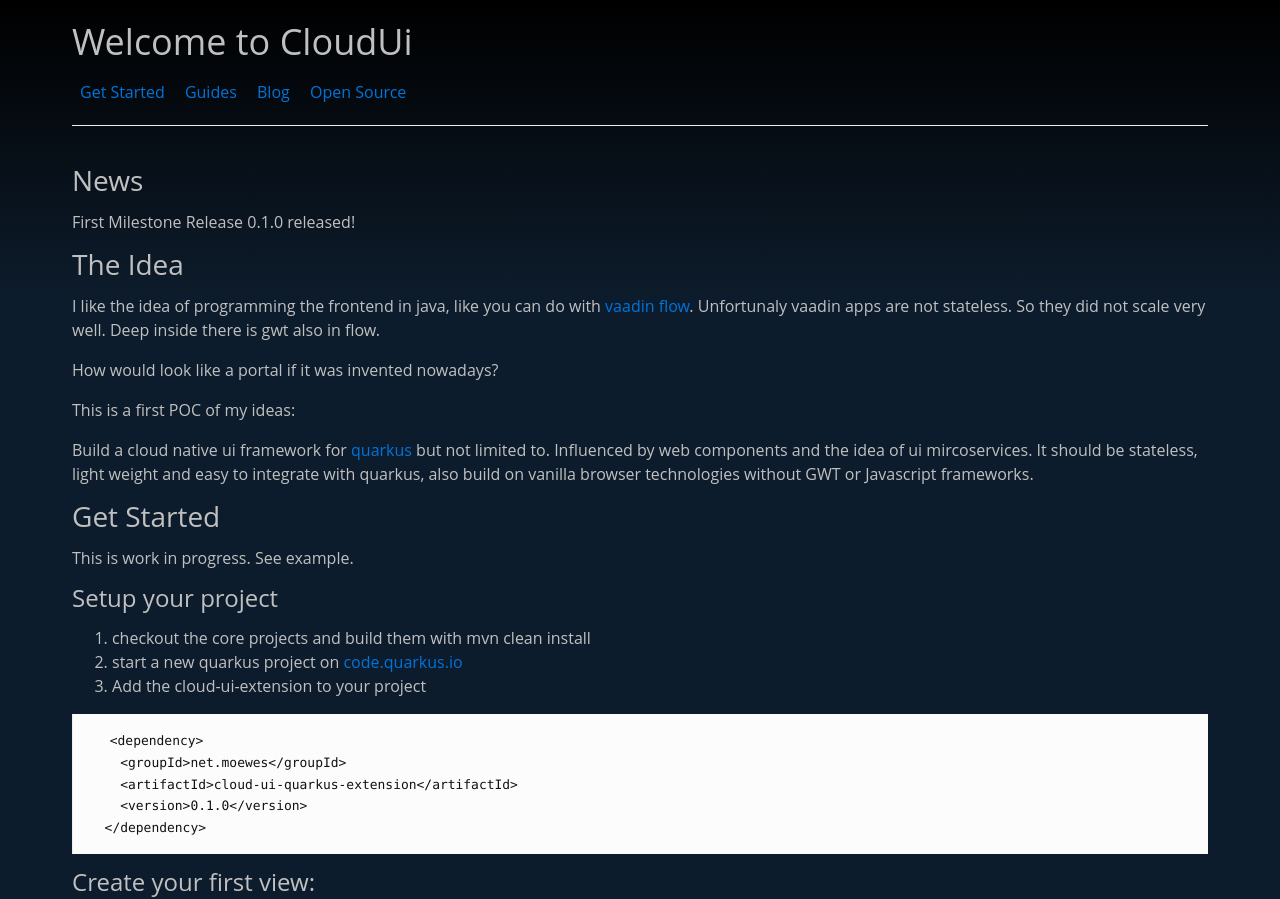
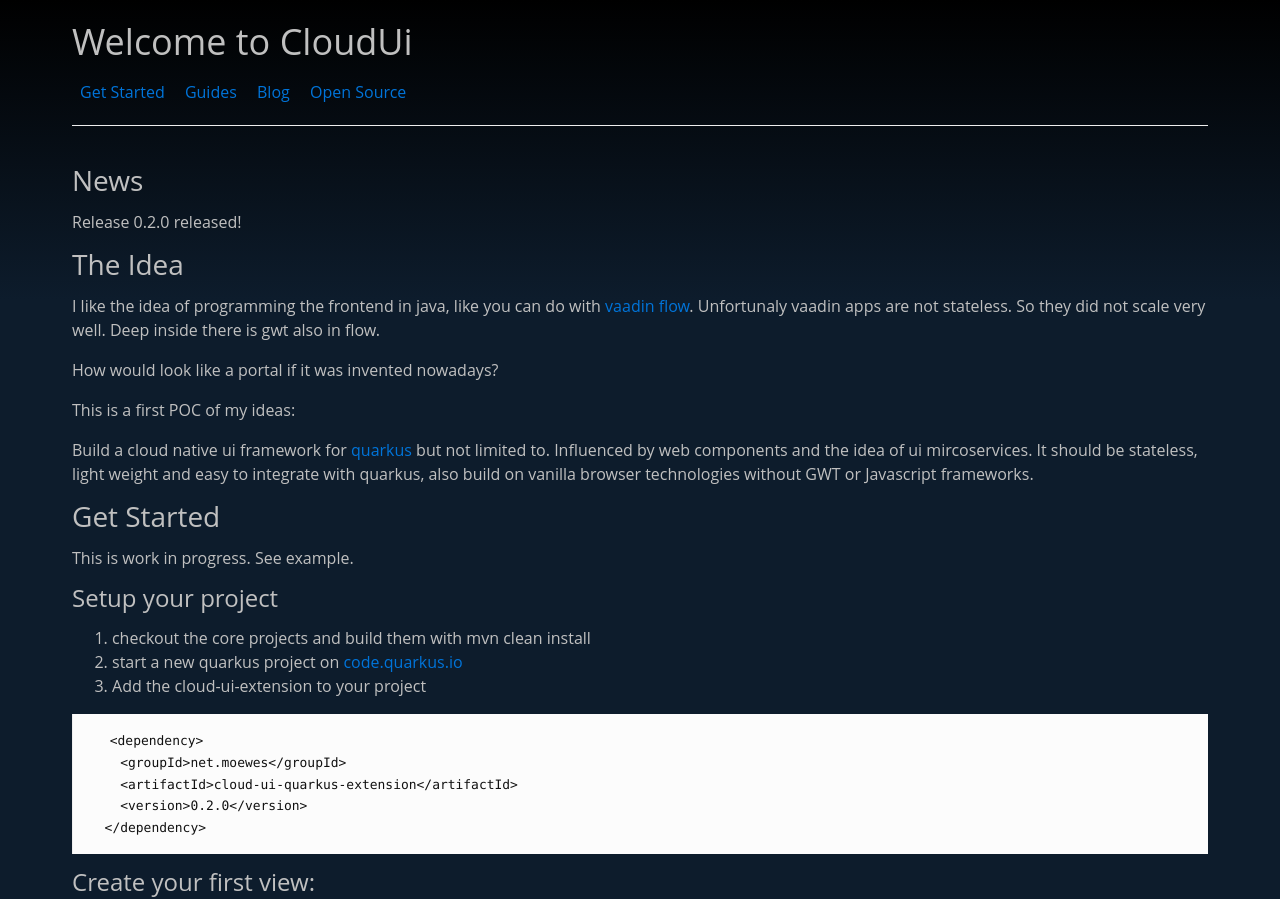
Before and after one commit to klenkes74/cloud-ui, a Jekyll site: the page built from index.md, in a window 1280 px wide. Shown: the top 899 px of the page. Built offline with Jekyll 4.4.1, drawn with Linux system fonts in a browser that asks for light colours.

Commit message:
release 0.2.0

```diff
--- a/index.md
+++ b/index.md
@@ -5,7 +5,7 @@ title: "Home"
 
 ### News
 
-First Milestone Release 0.1.0 released!
+Release 0.2.0 released!
 
 ### The Idea
 
@@ -32,7 +32,7 @@ This is work in progress. See example.
   <dependency>
     <groupId>net.moewes</groupId>
     <artifactId>cloud-ui-quarkus-extension</artifactId>
-    <version>0.1.0</version>
+    <version>0.2.0</version>
   </dependency>
 ~~~
 
```
Also changed, not shown: _posts/2021-01-31-Release_020.md (added, +13 -0 lines).
